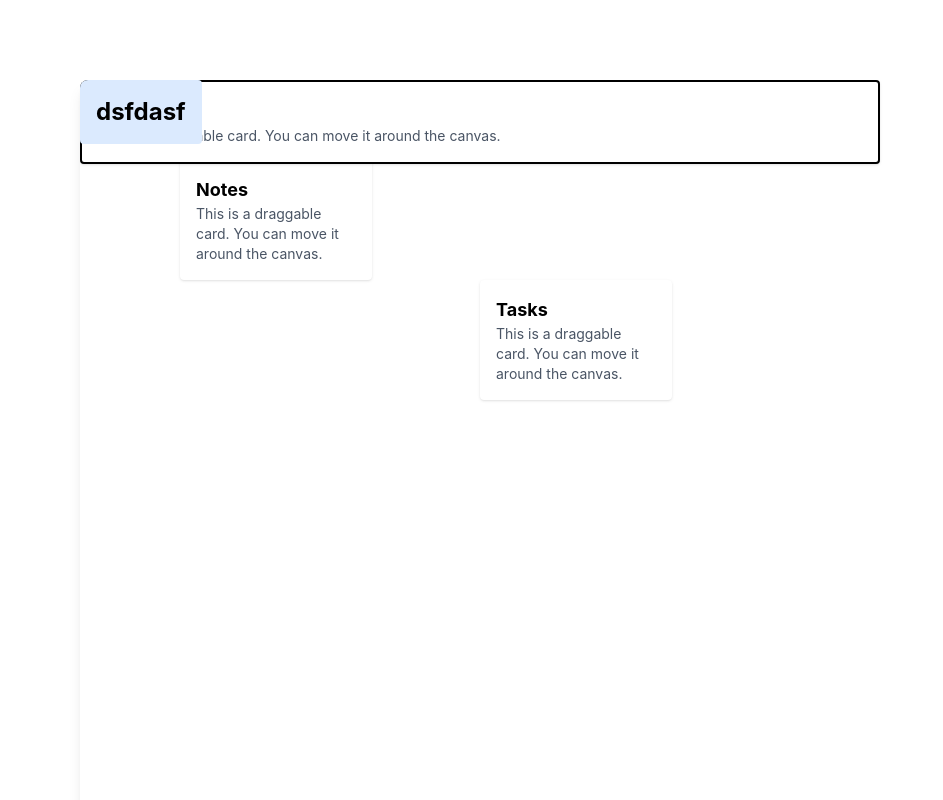
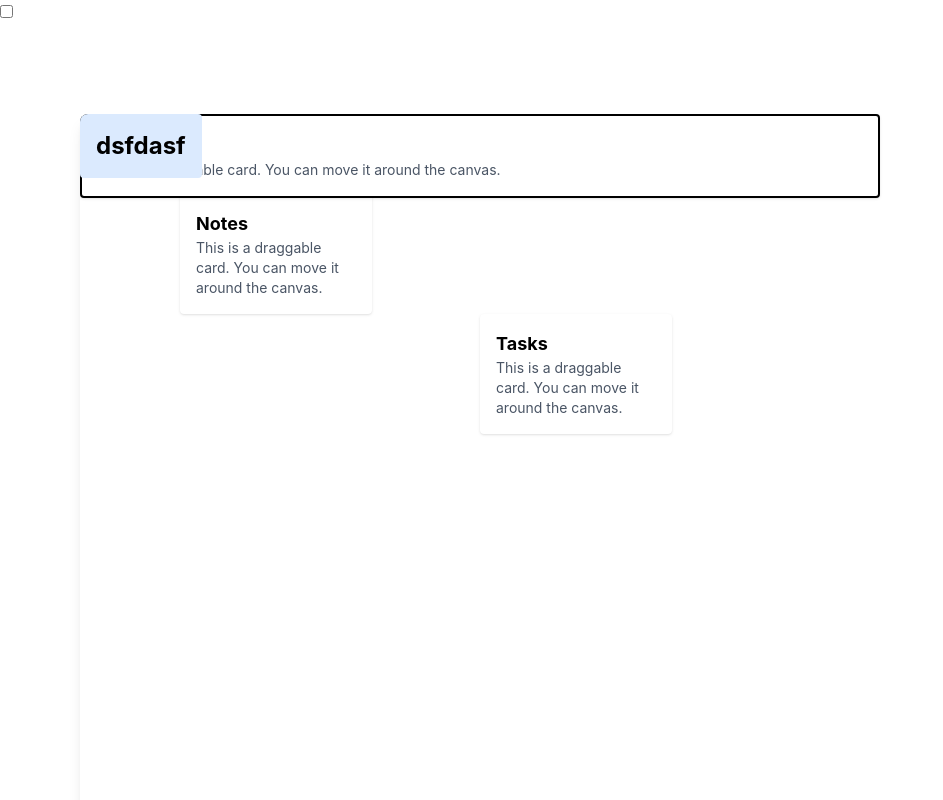
Before and after one commit to pusi2316/react-drag-canvas, a React (Vite) app in the folder react-drag-canvas/: page / in a window 1280 px wide. Shown: the top 800 px of the page, without its empty margins (0-943 px from the left). Built offline with nearby package versions, Linux system fonts and the light colour scheme.

Commit message:
Adding control to lock convas

```diff
--- a/react-drag-canvas/src/App.tsx
+++ b/react-drag-canvas/src/App.tsx
@@ -1,4 +1,5 @@
 // Usage — App.tsx
+import { useState } from "react";
 import { Canvas } from "./components/canvas";
 import { DragableWrapper } from "./components/DragableWrapper";
 import MyCard from "./components/MyCard";
@@ -20,12 +21,20 @@ const initialItems: CanvasItem[] = [
 
 export default function App() {
   const { items, updatePosition } = useCanvasItems(initialItems);
-
+  const [locked_, setLocked] = useState(false);
   return (
+    <>
+      <input
+        type="checkbox"
+        id="lock"
+        className="mb-4"
+        checked={locked_}
+        onChange={(e) => setLocked(e.target.checked)}
+      />
       <div className="p-20">
         <Canvas
           className="bg-white shadow-lg rounded-lg p-4 cursor-move"
-        locked={false}
+          locked={locked_}
         >
           {items.map((item) => (
             <DragableWrapper
@@ -54,5 +63,6 @@ export default function App() {
           </DragableWrapper>
         </Canvas>
       </div>
+    </>
   );
 }
```
Lines whose indentation alone changed are shown as unchanged.
